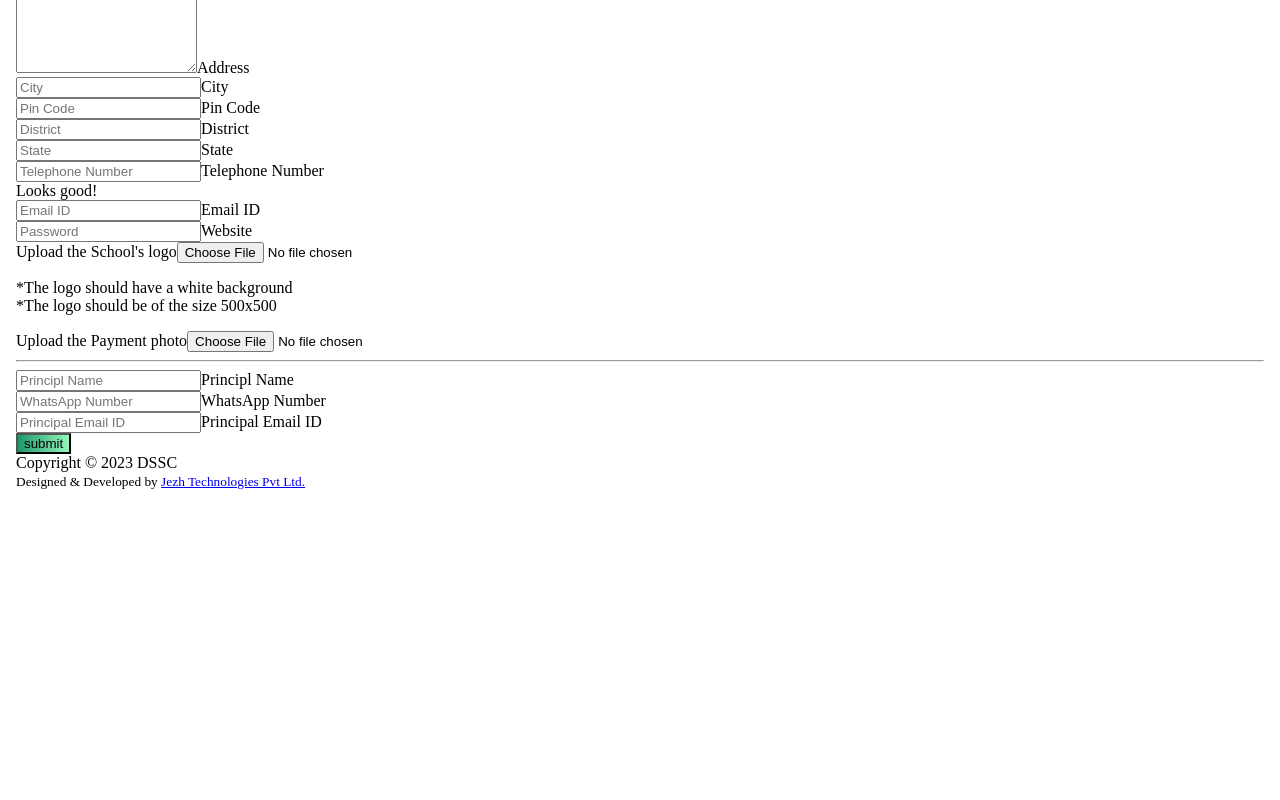
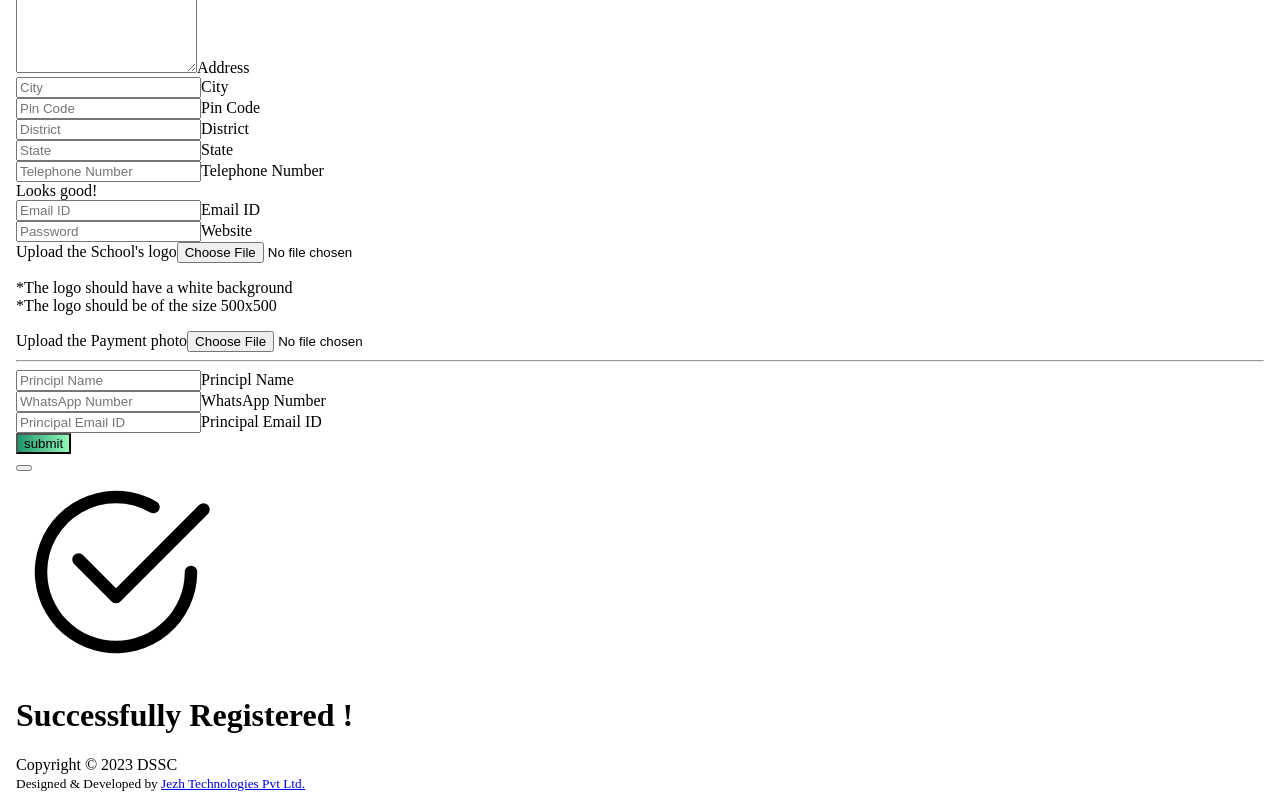
Before and after one commit to jezhtech/DSSC, a Next.js app: page /signup in a window 1280 px wide. Shown: the part 348-1148 px from the top of the page. Before the commit the page ends 846 px from the top, so only its background shows below. Built offline with nearby package versions, Linux system fonts and the light colour scheme.

Commit message:
Add files via upload

```diff
--- a/src/pages/signup.js
+++ b/src/pages/signup.js
@@ -208,7 +208,26 @@ function Sign() {
 </div>
   </div>
 <div class="d-grid py-3">
-  <button type="button" className="btn btn-success btn-lg border-0 rounded-3 fw-bold px-5 py-3 shadow-sm" style={{backgroundImage:`linear-gradient(90deg,#1D976C,#93F9B9)`}} type="button" onClick={sign}>submit</button>
+  <button type="button" className="btn btn-success btn-lg border-0 rounded-3 fw-bold px-5 py-3 shadow-sm" data-bs-toggle="modal" data-bs-target="#staticBackdrop" style={{backgroundImage:`linear-gradient(90deg,#1D976C,#93F9B9)`}} onClick={sign}>submit</button>
+
+
+<div class="modal fade" id="staticBackdrop" data-bs-backdrop="static" data-bs-keyboard="false" tabindex="-1" aria-labelledby="staticBackdropLabel" aria-hidden="true">
+  <div class="modal-dialog">
+    <div class="modal-content">
+      <div class="modal-header border border-0">
+        <button type="button" class="btn-close border rounded-circle" data-bs-dismiss="modal" aria-label="Close"></button>
+      </div>
+      <div class="modal-body text-center">
+      <svg xmlns="http://www.w3.org/2000/svg" width="200" height="200" fill="currentColor" class="bi bi-check2-circle text-success" viewBox="0 0 16 16">
+  <path d="M2.5 8a5.5 5.5 0 0 1 8.25-4.764.5.5 0 0 0 .5-.866A6.5 6.5 0 1 0 14.5 8a.5.5 0 0 0-1 0 5.5 5.5 0 1 1-11 0z"/>
+  <path d="M15.354 3.354a.5.5 0 0 0-.708-.708L8 9.293 5.354 6.646a.5.5 0 1 0-.708.708l3 3a.5.5 0 0 0 .708 0l7-7z"/>
+</svg>
+<h1 class="display-5 fw-semibold">Successfully Registered !</h1>
+
+      </div>
+    </div>
+  </div>
+</div>
 </div>
 
 </form>
```
